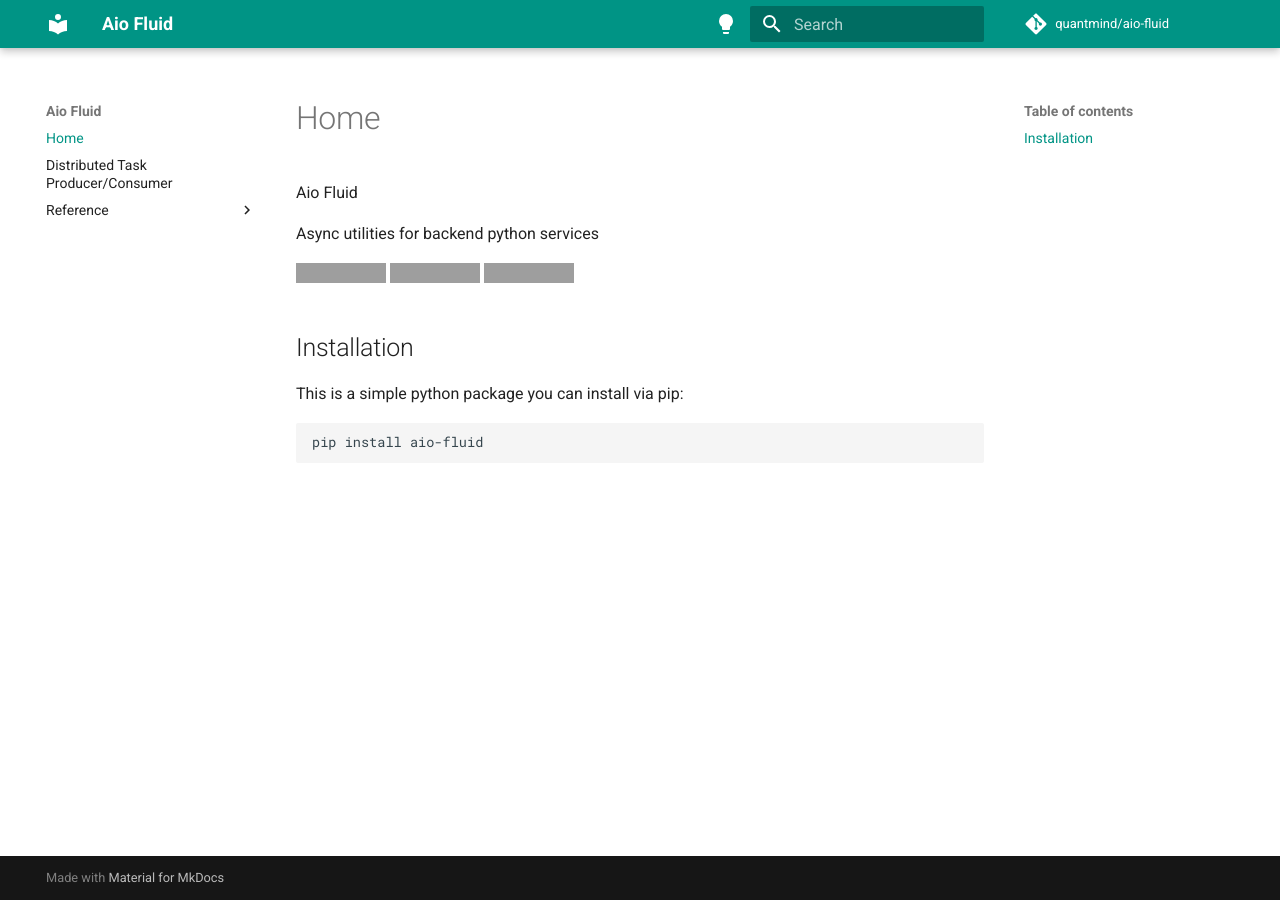
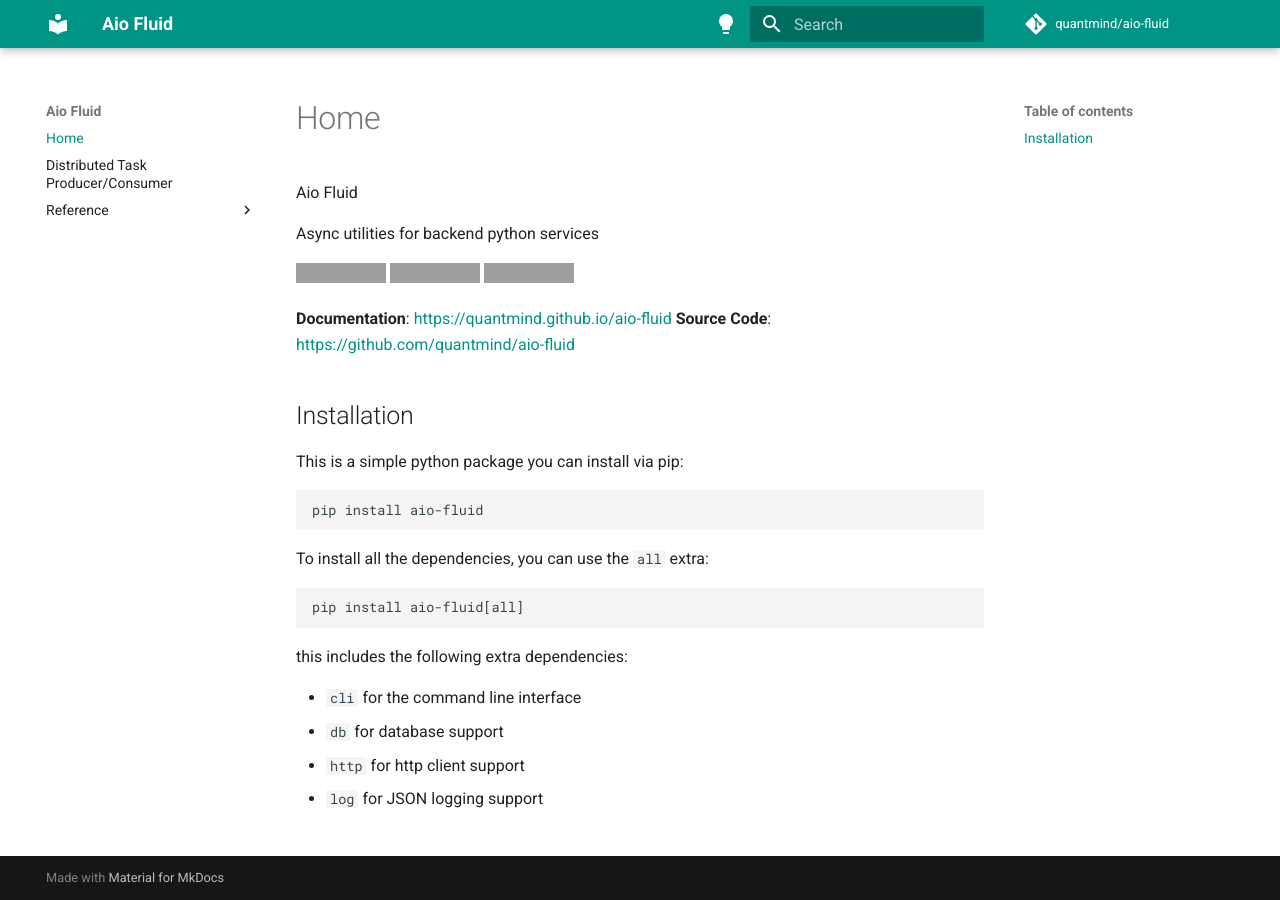
Before and after one commit to quantmind/aio-fluid, an MkDocs documentation site: the page built from docs/index.md, in a window 1280 px wide. Built offline with MkDocs 1.6.1 and Material for MkDocs 9.7.7, drawn with Linux system fonts in a browser that asks for light colours; comment, search, counter and statistics services are not loaded; grey boxes are pictures that could not be loaded.

````diff
--- a/docs/index.md
+++ b/docs/index.md
@@ -6,6 +6,10 @@ Async utilities for backend python services
 [![Python versions](https://img.shields.io/pypi/pyversions/aio-fluid.svg)](https://pypi.org/project/aio-fluid)
 [![build](https://github.com/quantmind/fluid/workflows/build/badge.svg)](https://github.com/quantmind/aio-fluid/actions?query=workflow%3Abuild)
 
+**Documentation**: [https://quantmind.github.io/aio-fluid](https://quantmind.github.io/aio-fluid)
+**Source Code**: [https://github.com/quantmind/aio-fluid](https://github.com/quantmind/aio-fluid)
+
+
 ## Installation
 
 This is a simple python package you can install via pip:
@@ -13,3 +17,15 @@ This is a simple python package you can install via pip:
 ```
 pip install aio-fluid
 ```
+
+To install all the dependencies, you can use the `all` extra:
+
+```
+pip install aio-fluid[all]
+```
+this includes the following extra dependencies:
+
+- `cli` for the command line interface
+- `db` for database support
+- `http` for http client support
+- `log` for JSON logging support
````
Also changed, not shown: readme.md (+16 -18 lines), 1 other file.
